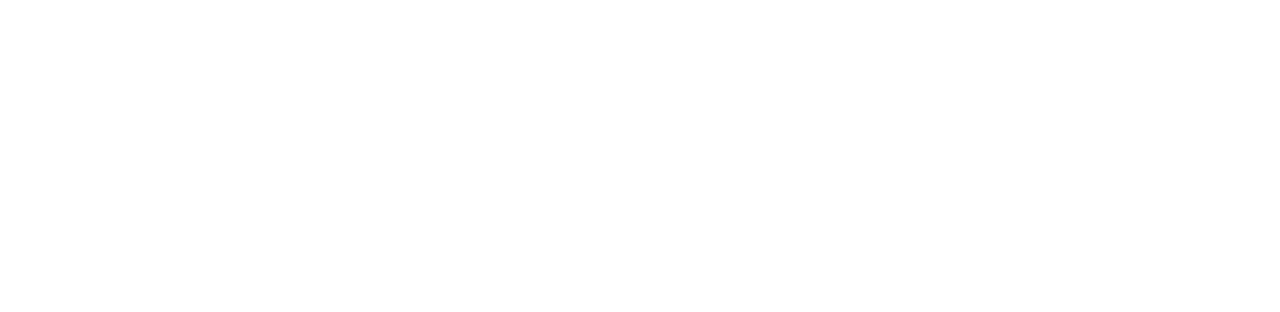
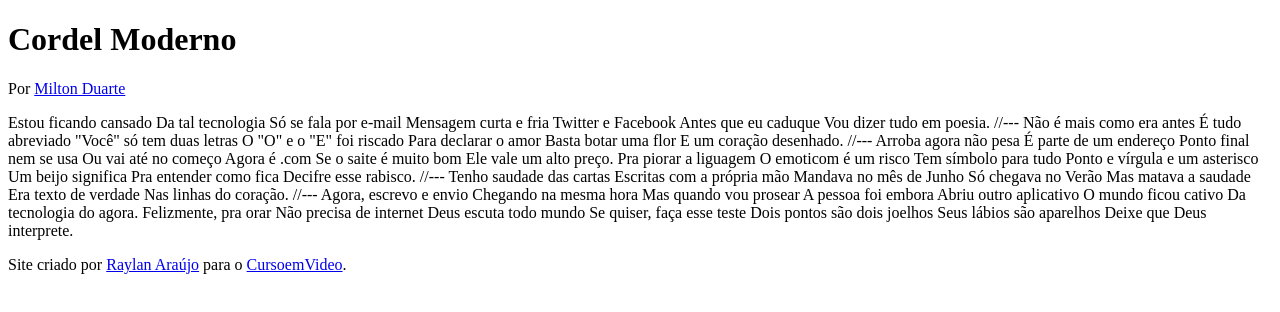
Before and after one commit to raylanraraujo/html-css-cursoemvideo, a plain HTML site: page desafios/d012/index.html in a window 1280 px wide. Drawn offline with Linux system fonts and the light colour scheme.

Commit message:
atualizei desafio 12

```diff
--- a/desafios/d012/index.html
+++ b/desafios/d012/index.html
@@ -6,6 +6,79 @@
     <title>Cordel Moderno</title>
 </head>
 <body>
+    <header>
+        <h1>Cordel Moderno</h1>
+       <p>Por <a href="https://www.recantodasletras.com.br/poesias/3186743" target="_blank">Milton Duarte</a></p>
+    </header>
 
+
+
+    Estou ficando cansado
+    Da tal tecnologia
+    Só se fala por e-mail
+    Mensagem curta e fria
+    Twitter e Facebook
+    Antes que eu caduque
+    Vou dizer tudo em poesia.
+
+    //---
+
+    Não é mais como era antes
+    É tudo abreviado
+    "Você" só tem duas letras
+    O "O" e o "E" foi riscado
+    Para declarar o amor
+    Basta botar uma flor
+    E um coração desenhado.
+
+    //---
+
+    Arroba agora não pesa
+    É parte de um endereço
+    Ponto final nem se usa
+    Ou vai até no começo
+    Agora é .com
+    Se o saite é muito bom
+    Ele vale um alto preço.
+
+    Pra piorar a liguagem
+    O emoticom é um risco
+    Tem símbolo para tudo
+    Ponto e vírgula e um asterisco
+    Um beijo significa
+    Pra entender como fica
+    Decifre esse rabisco.
+
+    //---
+
+    Tenho saudade das cartas
+    Escritas com a própria mão
+    Mandava no mês de Junho
+    Só chegava no Verão
+    Mas matava a saudade
+    Era texto de verdade
+    Nas linhas do coração.
+
+    //---
+
+    Agora, escrevo e envio
+    Chegando na mesma hora
+    Mas quando vou prosear
+    A pessoa foi embora
+    Abriu outro aplicativo
+    O mundo ficou cativo
+    Da tecnologia do agora.
+
+    Felizmente, pra orar
+    Não precisa de internet
+    Deus escuta todo mundo
+    Se quiser, faça esse teste
+    Dois pontos são dois joelhos
+    Seus lábios são aparelhos
+    Deixe que Deus interprete.
+
+    <footer>
+        <p>Site criado por <a href="https://github.com/raylanraraujo" target="_blank">Raylan Araújo</a> para o <a href="https://www.cursoemvideo.com" target="_blank">CursoemVideo</a>.</p>
+    </footer>
 </body>
 </html>
```
